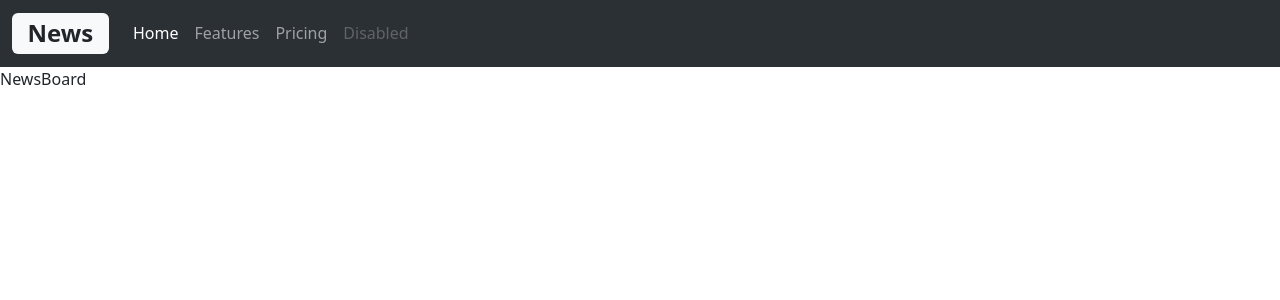
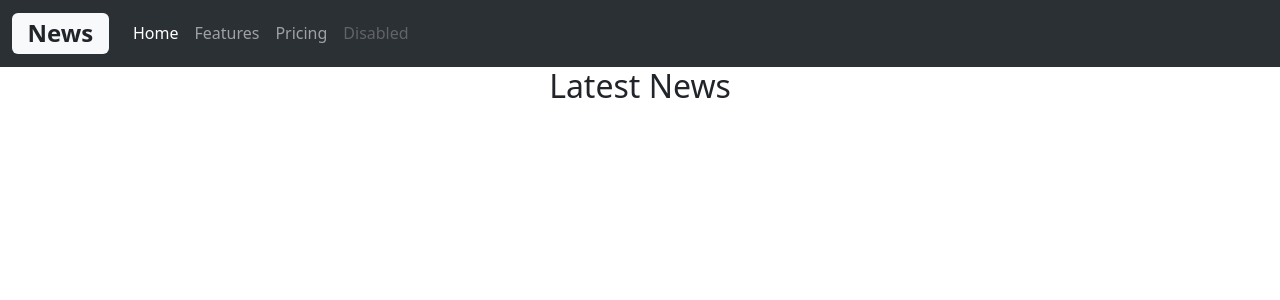
Before and after one commit to G3RGES/react-news-app, a React (Vite) app: page / in a window 1280 px wide. Shown: the top 300 px of the page. Built offline with nearby package versions, Linux system fonts and the light colour scheme.

Commit message:
Update NewsBoard.jsx

```diff
--- a/src/Components/NewsBoard.jsx
+++ b/src/Components/NewsBoard.jsx
@@ -1,5 +1,14 @@
+import { useEffect } from "react";
+import { useState } from "react";
+
 const NewsBoard = () => {
-  return <div>NewsBoard</div>;
+  return (
+    <div>
+      <h2 className="text-center">
+        Latest <span className="">News</span>
+      </h2>
+    </div>
+  );
 };
 
 export default NewsBoard;
```
